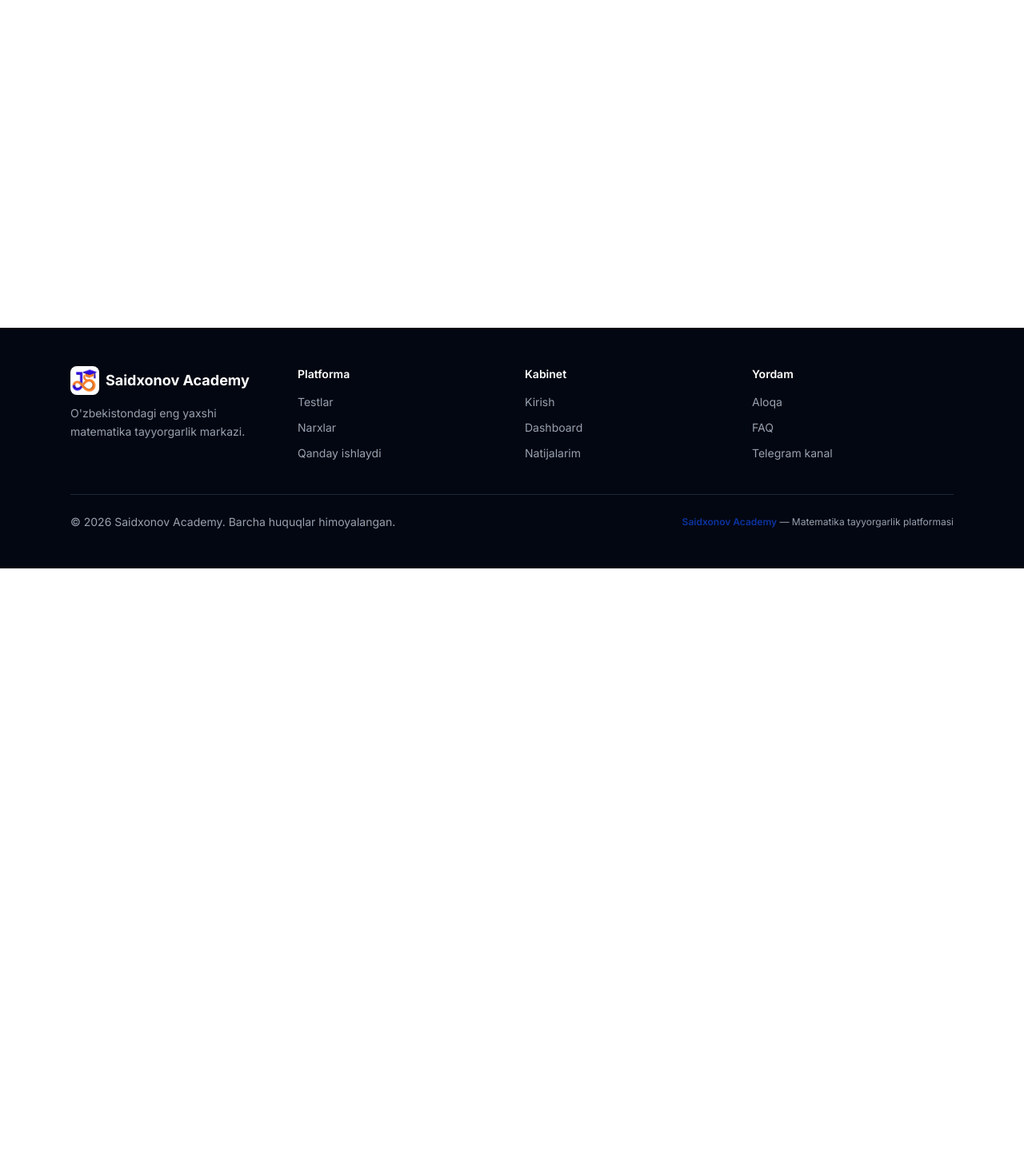
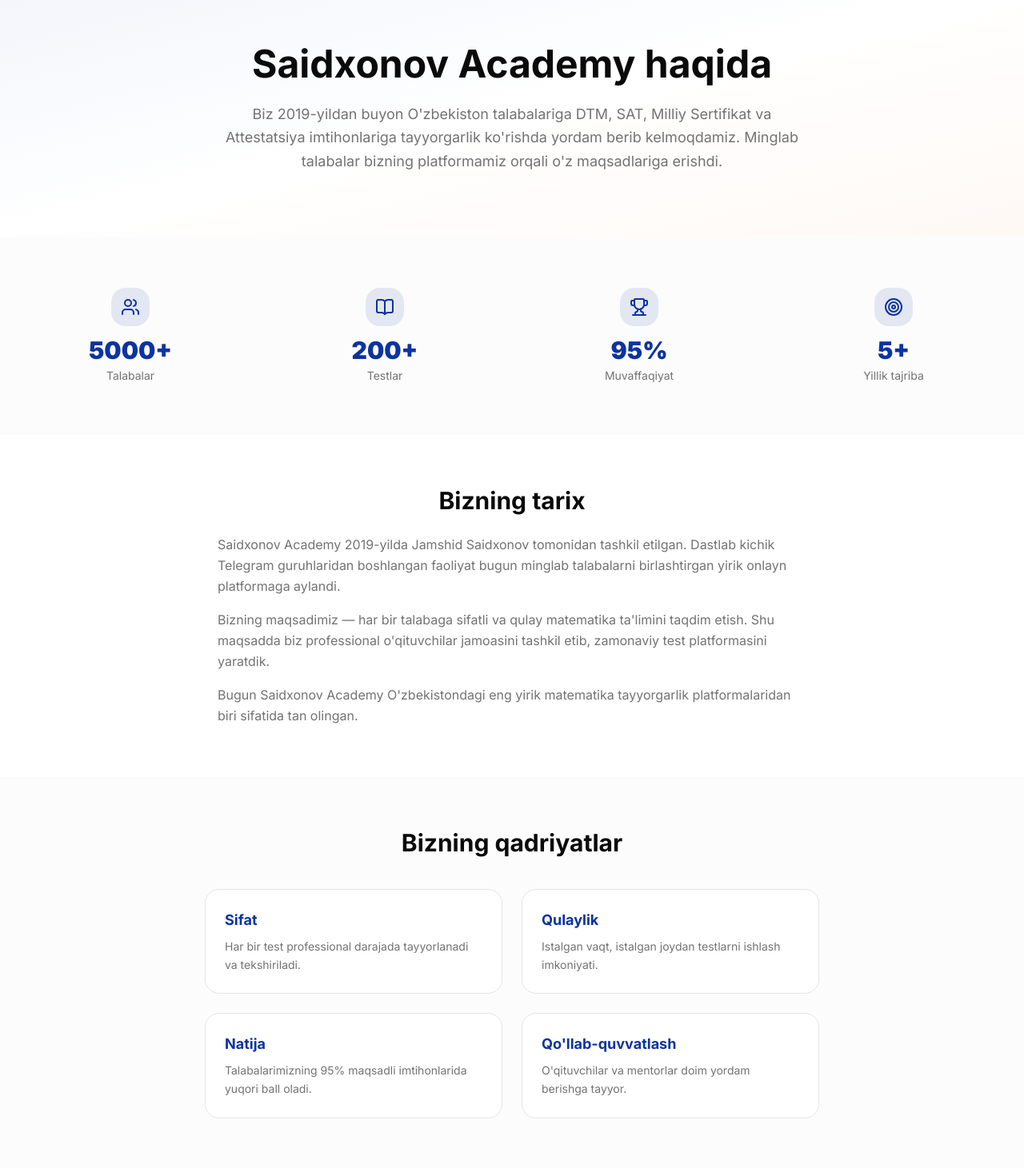
Before and after one commit to Magnus-ghub/math-academy-client, a Next.js app: page /about in a window 1280 px wide. Shown: the part 89-1550 px from the top of the page at 80% size. Before the commit the page ends 800 px from the top, so only its background shows below. Built offline with nearby package versions, Linux system fonts and the light colour scheme; no server answers.

Commit message:
feat: about and contact pages

```diff
--- a/src/app/(public)/about/page.tsx
+++ b/src/app/(public)/about/page.tsx
@@ -1 +1,91 @@
-export default function AboutPage() { return <div>Haqida</div> }
+import { Trophy, Users, BookOpen, Target } from "lucide-react";
+import Image from "next/image";
+
+const stats = [
+  { label: "Talabalar", value: "5000+", icon: Users },
+  { label: "Testlar", value: "200+", icon: BookOpen },
+  { label: "Muvaffaqiyat", value: "95%", icon: Trophy },
+  { label: "Yillik tajriba", value: "5+", icon: Target },
+];
+
+const values = [
+  { title: "Sifat", desc: "Har bir test professional darajada tayyorlanadi va tekshiriladi." },
+  { title: "Qulaylik", desc: "Istalgan vaqt, istalgan joydan testlarni ishlash imkoniyati." },
+  { title: "Natija", desc: "Talabalarimizning 95% maqsadli imtihonlarida yuqori ball oladi." },
+  { title: "Qo'llab-quvvatlash", desc: "O'qituvchilar va mentorlar doim yordam berishga tayyor." },
+];
+
+export default function AboutPage() {
+  return (
+    <div>
+      {/* Hero */}
+      <section className="bg-linear-to-br from-primary/5 via-background to-accent/5 py-20">
+        <div className="container mx-auto px-4 text-center max-w-3xl">
+          <h1 className="text-4xl md:text-5xl font-bold mb-6">
+            Saidxonov Academy haqida
+          </h1>
+          <p className="text-lg text-muted-foreground leading-relaxed">
+            Biz 2019-yildan buyon O'zbekiston talabalariga DTM, SAT, Milliy Sertifikat
+            va Attestatsiya imtihonlariga tayyorgarlik ko'rishda yordam berib kelmoqdamiz.
+            Minglab talabalar bizning platformamiz orqali o'z maqsadlariga erishdi.
+          </p>
+        </div>
+      </section>
+
+      {/* Stats */}
+      <section className="py-16 bg-muted/30">
+        <div className="container mx-auto px-4">
+          <div className="grid grid-cols-2 md:grid-cols-4 gap-6">
+            {stats.map((stat) => (
+              <div key={stat.label} className="text-center">
+                <div className="w-12 h-12 rounded-2xl bg-primary/10 flex items-center justify-center mx-auto mb-3">
+                  <stat.icon className="w-6 h-6 text-primary" />
+                </div>
+                <p className="text-3xl font-black text-primary mb-1">{stat.value}</p>
+                <p className="text-sm text-muted-foreground">{stat.label}</p>
+              </div>
+            ))}
+          </div>
+        </div>
+      </section>
+
+      {/* Story */}
+      <section className="py-16">
+        <div className="container mx-auto px-4 max-w-3xl">
+          <h2 className="text-3xl font-bold mb-6 text-center">Bizning tarix</h2>
+          <div className="prose prose-gray max-w-none text-muted-foreground leading-relaxed space-y-4">
+            <p>
+              Saidxonov Academy 2019-yilda Jamshid Saidxonov tomonidan tashkil etilgan.
+              Dastlab kichik Telegram guruhlaridan boshlangan faoliyat bugun minglab
+              talabalarni birlashtirgan yirik onlayn platformaga aylandi.
+            </p>
+            <p>
+              Bizning maqsadimiz — har bir talabaga sifatli va qulay matematika ta'limini
+              taqdim etish. Shu maqsadda biz professional o'qituvchilar jamoasini tashkil
+              etib, zamonaviy test platformasini yaratdik.
+            </p>
+            <p>
+              Bugun Saidxonov Academy O'zbekistondagi eng yirik matematika tayyorgarlik
+              platformalaridan biri sifatida tan olingan.
+            </p>
+          </div>
+        </div>
+      </section>
+
+      {/* Values */}
+      <section className="py-16 bg-muted/30">
+        <div className="container mx-auto px-4">
+          <h2 className="text-3xl font-bold mb-10 text-center">Bizning qadriyatlar</h2>
+          <div className="grid grid-cols-1 md:grid-cols-2 gap-6 max-w-3xl mx-auto">
+            {values.map((value) => (
+              <div key={value.title} className="bg-background rounded-2xl border border-border p-6">
+                <h3 className="font-bold text-lg mb-2 text-primary">{value.title}</h3>
+                <p className="text-muted-foreground text-sm leading-relaxed">{value.desc}</p>
+              </div>
+            ))}
+          </div>
+        </div>
+      </section>
+    </div>
+  );
+}
--- a/src/app/(public)/contact/page.tsx
+++ b/src/app/(public)/contact/page.tsx
@@ -1 +1,97 @@
-export default function ContactPage() { return <div>Aloqa</div> }
+"use client";
+
+import { useState } from "react";
+import { MessageCircle, Mail, Phone, MapPin, Send } from "lucide-react";
+import { Input } from "@/components/ui/input";
+
+const contacts = [
+  { icon: MessageCircle, label: "Telegram", value: "@saidxonovacademy", href: "https://t.me/saidxonovacademy", color: "bg-[#2AABEE]/10 text-[#2AABEE]" },
+  { icon: Mail, label: "Email", value: "info@saidxonovacademy.uz", href: "mailto:info@saidxonovacademy.uz", color: "bg-accent/10 text-accent" },
+  { icon: Phone, label: "Telefon", value: "+998 90 000 00 00", href: "tel:+998900000000", color: "bg-green-100 text-green-700" },
+  { icon: MapPin, label: "Manzil", value: "Toshkent, O'zbekiston", href: "#", color: "bg-primary/10 text-primary" },
+];
+
+export default function ContactPage() {
+  const [form, setForm] = useState({ name: "", phone: "", message: "" });
+
+  return (
+    <div className="container mx-auto px-4 py-12">
+      <div className="text-center mb-12">
+        <h1 className="text-3xl md:text-4xl font-bold mb-3">Aloqa</h1>
+        <p className="text-muted-foreground text-lg">
+          Savollaringiz bo'lsa, biz bilan bog'laning
+        </p>
+      </div>
+
+      <div className="grid grid-cols-1 lg:grid-cols-2 gap-10 max-w-4xl mx-auto">
+        {/* Contact info */}
+        <div>
+          <h2 className="text-xl font-bold mb-6">Bog'lanish usullari</h2>
+          <div className="space-y-4 mb-8">
+            {contacts.map((contact) => (
+              <a
+                key={contact.label}
+                href={contact.href}
+                className="flex items-center gap-4 p-4 bg-background rounded-2xl border border-border hover:shadow-md transition-all group"
+              >
+                <div className={`w-11 h-11 rounded-xl flex items-center justify-center ${contact.color}`}>
+                  <contact.icon className="w-5 h-5" />
+                </div>
+                <div>
+                  <p className="text-xs text-muted-foreground">{contact.label}</p>
+                  <p className="font-medium text-sm group-hover:text-primary transition-colors">
+                    {contact.value}
+                  </p>
+                </div>
+              </a>
+            ))}
+          </div>
+
+          <div className="bg-primary/5 rounded-2xl p-5 border border-primary/10">
+            <p className="text-sm text-muted-foreground leading-relaxed">
+              <strong className="text-foreground">Ish vaqti:</strong> Dushanba — Shanba,
+              09:00 — 18:00. Telegram orqali 24/7 javob berishga harakat qilamiz.
+            </p>
+          </div>
+        </div>
+
+        {/* Form */}
+        <div>
+          <h2 className="text-xl font-bold mb-6">Xabar yuborish</h2>
+          <div className="bg-background rounded-2xl border border-border p-6 space-y-4">
+            <div>
+              <label className="text-sm font-medium mb-1.5 block">Ismingiz</label>
+              <Input
+                placeholder="Ism Familiya"
+                value={form.name}
+                onChange={(e) => setForm({ ...form, name: e.target.value })}
+              />
+            </div>
+            <div>
+              <label className="text-sm font-medium mb-1.5 block">Telefon</label>
+              <Input
+                placeholder="+998 90 000 00 00"
+                value={form.phone}
+                onChange={(e) => setForm({ ...form, phone: e.target.value })}
+              />
+            </div>
+            <div>
+              <label className="text-sm font-medium mb-1.5 block">Xabar</label>
+              <textarea
+                className="w-full border border-border rounded-xl px-3 py-2.5 text-sm bg-background focus:outline-none focus:ring-2 focus:ring-primary/20 resize-none"
+                rows={4}
+                placeholder="Savolingizni yozing..."
+                value={form.message}
+                onChange={(e) => setForm({ ...form, message: e.target.value })}
+              />
+            </div>
+            <button className="w-full flex items-center justify-center gap-2 bg-primary text-white py-3 rounded-xl font-medium hover:bg-primary/90 transition-colors">
+              <Send className="w-4 h-4" />
+              Yuborish
+            </button>
+          </div>
+        </div>
+      </div>
+    </div>
+  );
+}
```
